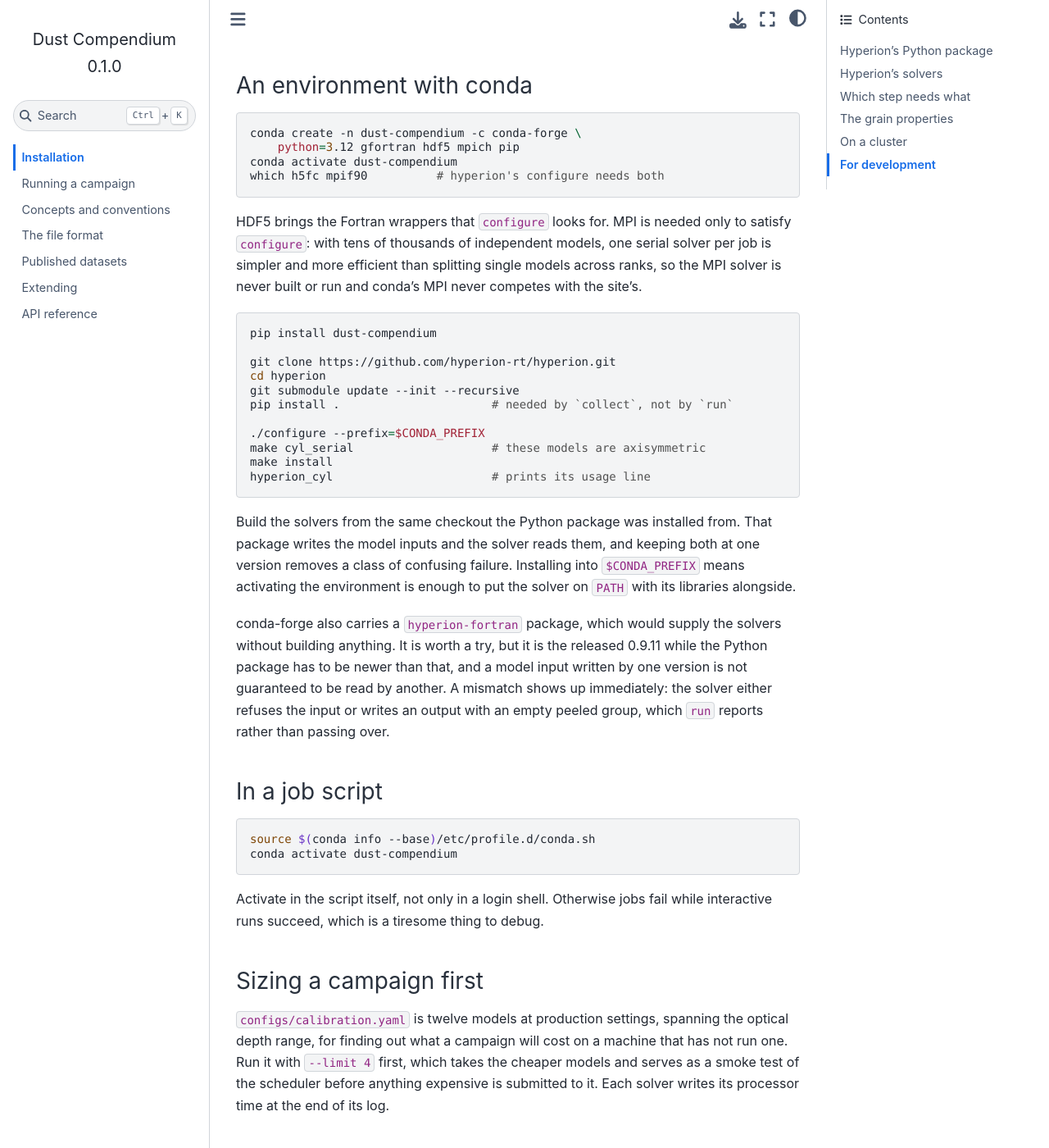
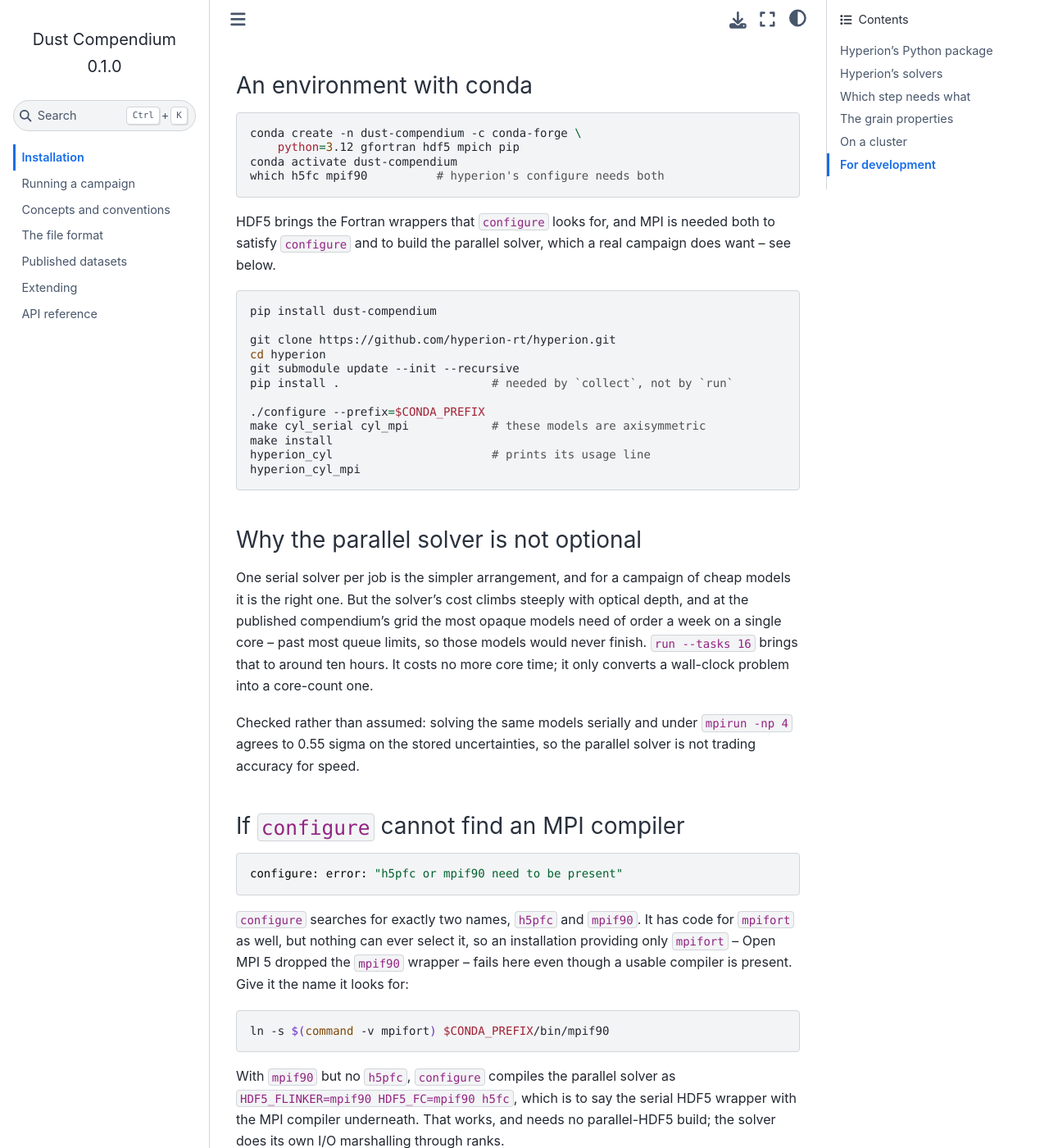
Before and after one commit to galacticusorg/dust-compendium, a Sphinx documentation site: the page built from docs/installation.md, in a window 1280 px wide and 1400 px high, scrolled down 2659 px. Shown: the whole window at 82% size. Built offline with Sphinx 7.4.7 and the Sphinx Book theme 1.1.4, drawn with Linux system fonts in a browser that asks for light colours.

Commit message:
docs: build the MPI solver, and say why it is needed
The install notes told the reader to build `cyl_serial` only, and argued the
parallel solver is "never built or run" because one serial solver per job is
simpler for a campaign of independent models. That was written before the cost
of a model was measured. It is wrong for the published compendium's grid, whose
most opaque models need of order a week on one core -- past any queue limit, so
they would simply never finish. `--tasks 16` brings that to about ten hours at
no extra core time.

Verified here rather than assumed: `make cyl_mpi` builds clean, and the same
models solved serially and under `mpirun -np 4` agree to 0.55 sigma on the
stored uncertainties.

Also records a trap. Hyperion's `configure` searches for exactly `h5pfc` and
`mpif90`; its `mpifort` branch is unreachable, since nothing can ever select
it. An installation providing only `mpifort` -- Open MPI 5 dropped `mpif90` --
therefore fails with "h5pfc or mpif90 need to be present" despite having a
usable compiler. A symlink is enough.

Co-Authored-By: Claude Opus 5 (1M context) <noreply@anthropic.com>

````diff
--- a/docs/installation.md
+++ b/docs/installation.md
@@ -121,11 +121,9 @@ conda activate dust-compendium
 which h5fc mpif90          # hyperion's configure needs both
 ```
 
-HDF5 brings the Fortran wrappers that `configure` looks for. MPI is needed only
-to satisfy `configure`: with tens of thousands of independent models, one serial
-solver per job is simpler and more efficient than splitting single models across
-ranks, so the MPI solver is never built or run and conda's MPI never competes
-with the site's.
+HDF5 brings the Fortran wrappers that `configure` looks for, and MPI is needed
+both to satisfy `configure` and to build the parallel solver, which a real
+campaign does want -- see below.
 
 ```bash
 pip install dust-compendium
@@ -136,10 +134,44 @@ git submodule update --init --recursive
 pip install .                      # needed by `collect`, not by `run`
 
 ./configure --prefix=$CONDA_PREFIX
-make cyl_serial                    # these models are axisymmetric
+make cyl_serial cyl_mpi            # these models are axisymmetric
 make install
 hyperion_cyl                       # prints its usage line
+hyperion_cyl_mpi
 ```
+
+### Why the parallel solver is not optional
+
+One serial solver per job is the simpler arrangement, and for a campaign of
+cheap models it is the right one. But the solver's cost climbs steeply with
+optical depth, and at the published compendium's grid the most opaque models
+need of order a week on a single core -- past most queue limits, so those models
+would never finish. `run --tasks 16` brings that to around ten hours. It costs
+no more core time; it only converts a wall-clock problem into a core-count one.
+
+Checked rather than assumed: solving the same models serially and under
+`mpirun -np 4` agrees to 0.55 sigma on the stored uncertainties, so the parallel
+solver is not trading accuracy for speed.
+
+### If `configure` cannot find an MPI compiler
+
+```
+configure: error: "h5pfc or mpif90 need to be present"
+```
+
+`configure` searches for exactly two names, `h5pfc` and `mpif90`. It has code
+for `mpifort` as well, but nothing can ever select it, so an installation
+providing only `mpifort` -- Open MPI 5 dropped the `mpif90` wrapper -- fails
+here even though a usable compiler is present. Give it the name it looks for:
+
+```bash
+ln -s $(command -v mpifort) $CONDA_PREFIX/bin/mpif90
+```
+
+With `mpif90` but no `h5pfc`, `configure` compiles the parallel solver as
+`HDF5_FLINKER=mpif90 HDF5_FC=mpif90 h5fc`, which is to say the serial HDF5
+wrapper with the MPI compiler underneath. That works, and needs no
+parallel-HDF5 build; the solver does its own I/O marshalling through ranks.
 
 Build the solvers from the same checkout the Python package was installed from.
 That package writes the model inputs and the solver reads them, and keeping both
````
